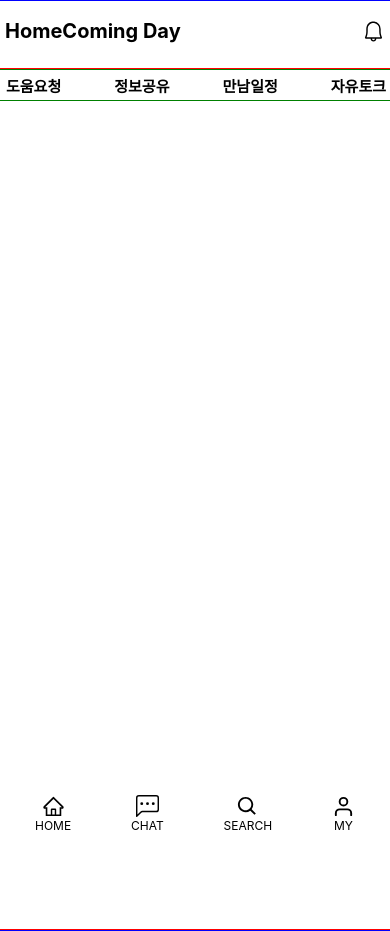
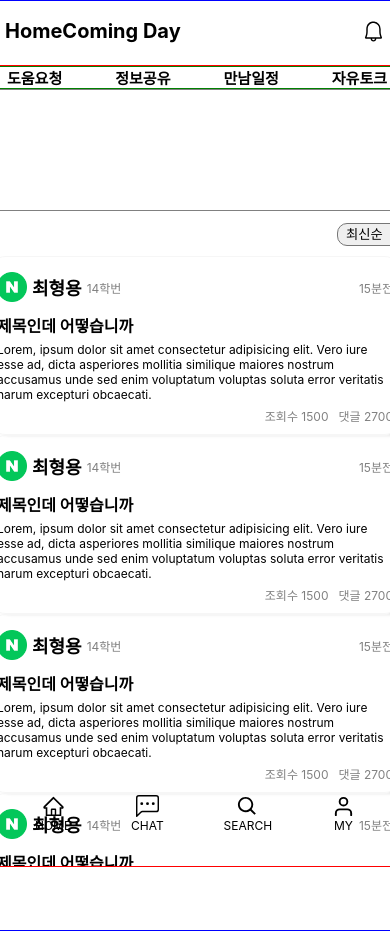
Before and after one commit to jennywoon/HomeComingDay, a React (Create React App) app: page / in a window 390 px wide. Built offline with nearby package versions, Linux system fonts and the light colour scheme.

Commit message:
모바일 테스트

```diff
--- a/src/App.js
+++ b/src/App.js
@@ -1,9 +1,16 @@
-import React from "react";
+import React, { useEffect } from "react";
 import Router from "./shared/Router";
 // import "slick-carousel/slick/slick.css";
 // import "slick-carousel/slick/slick-theme.css";
 
 function App() {
+  function setScreenSize() {
+    let vh = window.innerHeight * 0.01;
+    document.documentElement.style.setProperty("--vh", `${vh}px`);
+  }
+  useEffect(() => {
+    setScreenSize();
+  });
 
   return (
 
--- a/src/components/BottomTap.jsx
+++ b/src/components/BottomTap.jsx
@@ -39,7 +39,7 @@ export default BottomTap;
 
 const SecondWrap = styled.div`
     width: 420px;
-    position: fixed;
+    position: sticky;
     bottom: 0;
 `
 const Bottom = styled.div`
--- a/src/components/HeaderTap.jsx
+++ b/src/components/HeaderTap.jsx
@@ -8,7 +8,7 @@ const HeaderTap = () => {
     return (
         <Navbar>
             <NavbarTitle
-                onClick={() => { navigate("/mainhelp") }}
+                onClick={() => { navigate("/") }}
                 style={{ cursor: "pointer", paddingLeft: "20px" }}
             >도움요청</NavbarTitle>
             <NavbarTitle>정보공유</NavbarTitle>
@@ -24,7 +24,7 @@ export default HeaderTap;
 
 const Navbar = styled.div`
     width: 420px;
-    height: 30px;
+    height: 40px;
     border: 1px solid green;
     display: flex;
     justify-content: space-between;
--- a/src/components/Help.jsx
+++ b/src/components/Help.jsx
@@ -4,11 +4,83 @@ import Img from "../assets/naverIcon.png"
 const Help = () => {
     return (
         <HelpContainer>
-            {/* banner 선배님도와주세요*/}
+            <Banner/>
             <Select name="state">
                 <option>최신순</option>
                 <option>인기순</option>
             </Select>
+            <HelpList>{/* map돌리기 */}
+                <HelpCard>
+                    <CardHead>
+                        <HeadImg src={Img} alt="" />
+                        <HeadName>최형용</HeadName>
+                        <HeadStudent>14학번</HeadStudent>
+                        <HeadTime>15분전</HeadTime>
+                    </CardHead>
+                    <CardBody>
+                        <BodyTitle>제목인데 어떻습니까</BodyTitle>
+                        <BodyContent>Lorem, ipsum dolor sit amet consectetur adipisicing elit. Vero iure esse ad, dicta asperiores mollitia similique maiores nostrum accusamus unde sed enim voluptatum voluptas soluta error veritatis harum excepturi obcaecati.</BodyContent>
+                    </CardBody>
+                    <CardFooter>
+                        <Views>조회수 1500</Views>
+                        <CommentCount>댓글 2700</CommentCount>
+                    </CardFooter>
+                </HelpCard>
+            </HelpList>
+            <HelpList>{/* map돌리기 */}
+                <HelpCard>
+                    <CardHead>
+                        <HeadImg src={Img} alt="" />
+                        <HeadName>최형용</HeadName>
+                        <HeadStudent>14학번</HeadStudent>
+                        <HeadTime>15분전</HeadTime>
+                    </CardHead>
+                    <CardBody>
+                        <BodyTitle>제목인데 어떻습니까</BodyTitle>
+                        <BodyContent>Lorem, ipsum dolor sit amet consectetur adipisicing elit. Vero iure esse ad, dicta asperiores mollitia similique maiores nostrum accusamus unde sed enim voluptatum voluptas soluta error veritatis harum excepturi obcaecati.</BodyContent>
+                    </CardBody>
+                    <CardFooter>
+                        <Views>조회수 1500</Views>
+                        <CommentCount>댓글 2700</CommentCount>
+                    </CardFooter>
+                </HelpCard>
+            </HelpList>
+            <HelpList>{/* map돌리기 */}
+                <HelpCard>
+                    <CardHead>
+                        <HeadImg src={Img} alt="" />
+                        <HeadName>최형용</HeadName>
+                        <HeadStudent>14학번</HeadStudent>
+                        <HeadTime>15분전</HeadTime>
+                    </CardHead>
+                    <CardBody>
+                        <BodyTitle>제목인데 어떻습니까</BodyTitle>
+                        <BodyContent>Lorem, ipsum dolor sit amet consectetur adipisicing elit. Vero iure esse ad, dicta asperiores mollitia similique maiores nostrum accusamus unde sed enim voluptatum voluptas soluta error veritatis harum excepturi obcaecati.</BodyContent>
+                    </CardBody>
+                    <CardFooter>
+                        <Views>조회수 1500</Views>
+                        <CommentCount>댓글 2700</CommentCount>
+                    </CardFooter>
+                </HelpCard>
+            </HelpList>
+            <HelpList>{/* map돌리기 */}
+                <HelpCard>
+                    <CardHead>
+                        <HeadImg src={Img} alt="" />
+                        <HeadName>최형용</HeadName>
+                        <HeadStudent>14학번</HeadStudent>
+                        <HeadTime>15분전</HeadTime>
+                    </CardHead>
+                    <CardBody>
+                        <BodyTitle>제목인데 어떻습니까</BodyTitle>
+                        <BodyContent>Lorem, ipsum dolor sit amet consectetur adipisicing elit. Vero iure esse ad, dicta asperiores mollitia similique maiores nostrum accusamus unde sed enim voluptatum voluptas soluta error veritatis harum excepturi obcaecati.</BodyContent>
+                    </CardBody>
+                    <CardFooter>
+                        <Views>조회수 1500</Views>
+                        <CommentCount>댓글 2700</CommentCount>
+                    </CardFooter>
+                </HelpCard>
+            </HelpList>
             <HelpList>{/* map돌리기 */}
                 <HelpCard>
                     <CardHead>
@@ -35,7 +107,14 @@ const Help = () => {
 export default Help
 
 const HelpContainer = styled.div`
+    gap: 12px;
+`
 
+const Banner = styled.div`
+    width: 420px;
+    height: 120px;
+    border: 1px solid gray;
+    margin-bottom: 12px;
 `
 const Select = styled.select`
     display: flex;
@@ -46,7 +125,6 @@ const Select = styled.select`
 `
 
 const HelpList = styled.div`
-
 `
 
 const HelpCard = styled.div`
--- a/src/components/Home.jsx
+++ b/src/components/Home.jsx
@@ -1,11 +1,13 @@
 import React from 'react';
 import styled from 'styled-components';
 import HeaderTap from "./HeaderTap"
+import Help from './Help';
 
 const Home = () => {
     return (
         <HomeContainer>
             <HeaderTap/>
+            <Help/>
         </HomeContainer>
     );
 };
@@ -14,8 +16,11 @@ export default Home;
 
 const HomeContainer = styled.div`
     width: 100%;
-    height: 860px;
+    height: 800px;
+    /* height: calc(var(--vh, 1vh) * 93); */
     border: 1px solid red;
     display: flex;
     flex-direction: column;
+    overflow-y: scroll;
+    overflow-x: hidden;
 `
--- a/src/components/Layout.jsx
+++ b/src/components/Layout.jsx
@@ -19,16 +19,17 @@ export default Layout;
 
 const LayoutContainer = styled.div`
     width: 100%;
-    height: 100vh;
+    /* height: 100vh; */
+    height: calc(var(--vh, 1vh) * 100);
     background-color: #F7EDE2;
     display: flex;
     justify-content: center;
-
 `
 
 const LayoutWrap = styled.div`
     width: 420px;
     height: 929px;
+    /* height: calc(var(--vh, 1vh) * 100); */
     border: 1px solid blue;
     background-color: white;
     display: flex;
--- a/src/pages/MainHelp.jsx
+++ b/src/pages/MainHelp.jsx
@@ -3,10 +3,7 @@ import Layout from "../components/Layout"
 
 const MainHelp = () =>{
     return (
-        <Layout>
             <Help/>
-        </Layout>
-
     )
 
 }
--- a/src/pages/MainPage.jsx
+++ b/src/pages/MainPage.jsx
@@ -2,14 +2,15 @@ import React from 'react';
 import Home from '../components/Home';
 import Layout from '../components/Layout';
 import Help from "../components/Help"
+import HeaderTap from '../components/HeaderTap';
 
 const MainPage = () => {
 
     return (
 
         <Layout>
-            <Home />
-            {/* <Help /> */}
+            <Home>
+            </Home>
         </Layout>
     );
 };
```
